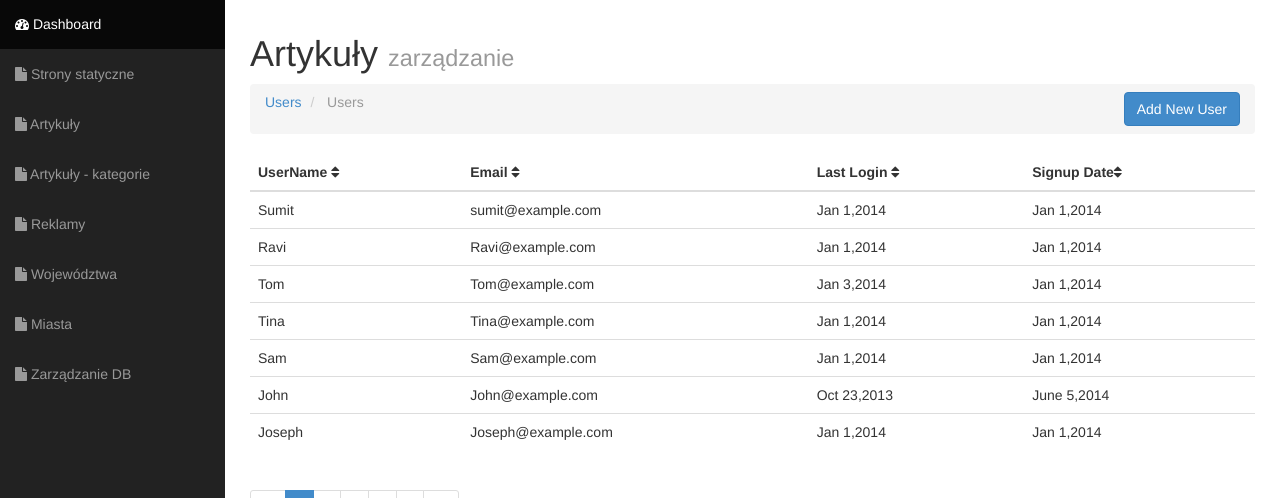
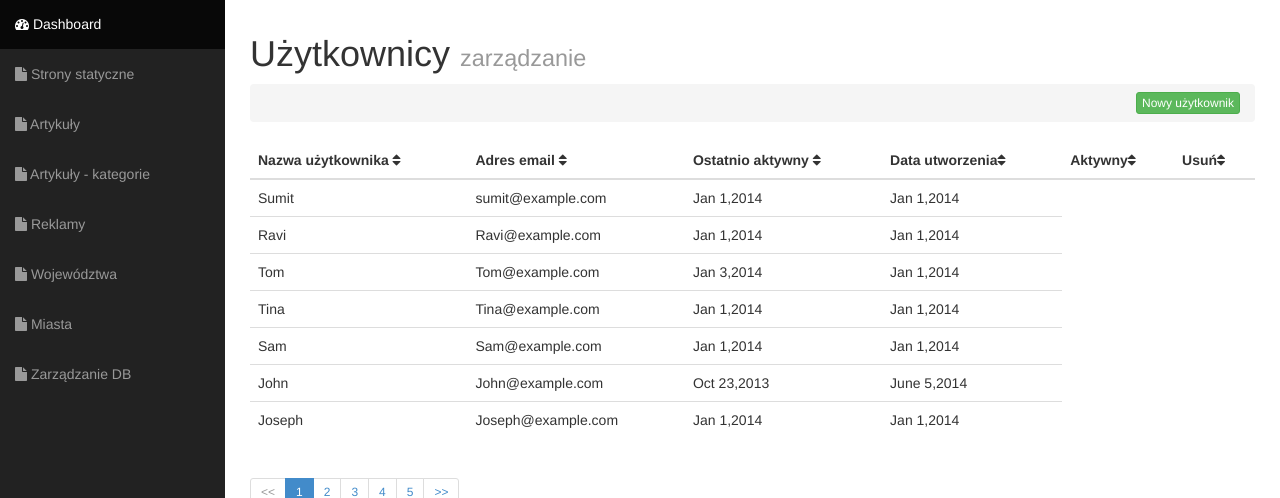
Before and after one commit to micromachine/simplecms, a CodeIgniter app: template application/views/admin/vwManageUser.php in a window 1280 px wide. Shown: the part 51-549 px from the top of the page. Run offline with CodeIgniter, Linux system fonts and the light colour scheme; the template is opened without the code that fills it, so the values that code supplies are empty; some libraries are stand-ins or nearby versions.

Commit message:
Poprawki

```diff
--- a/application/controllers/admin/cms.php
+++ b/application/controllers/admin/cms.php
@@ -12,6 +12,7 @@ class Cms extends CI_Controller {
             redirect('admin/home');
         }
     }
+///var/www/ark/uploads/images/20151118/
 
     public function index() {
         $arr['page'] = 'cms';
@@ -24,10 +25,6 @@ class Cms extends CI_Controller {
  	 mkdir($config['upload_path'], 0777, TRUE);
 	}
 	}
-
-
-
-
 
      public function edit_cms($id='') {
         $arr['page'] = 'cms';
--- a/application/controllers/admin/voivodeship.php
+++ b/application/controllers/admin/voivodeship.php
@@ -21,6 +21,7 @@ class Voivodeship extends CI_Controller {
     }
 
     public function delete_province(){
+        $this->voivodeship_model->delete_voivodeship($id = $_POST['id']);
 
 
     } //delete_province
--- a/application/views/admin/vwEditCMS.php
+++ b/application/views/admin/vwEditCMS.php
@@ -32,11 +32,11 @@ $this->load->view('admin/vwHeader');
     <div class="fld">
         <form method="post" action="<?php echo base_url(); ?>admin/cms/update_cms">
         <table>
-            <tr><td>Page</td><td>&nbsp;</td><td><?php
+            <tr><td>Nazwa</td><td>&nbsp;</td><td><?php
                     echo isset($cms[0]['label']) && !empty($cms[0]['label']) ? $cms[0]['label'] : '';
                     ?></td></tr>
               <tr><td>&nbsp;</td><td>&nbsp;</td><td>&nbsp;</td></tr>
-              <tr><td>Content</td><td>&nbsp;</td><td>  <input type="hidden" value="<?php echo isset($cms[0]['id']) && !empty($cms[0]['id']) ? $cms[0]['id'] : '';?>" name="pst_id">
+              <tr><td>Zawartość</td><td>&nbsp;</td><td>  <input type="hidden" value="<?php echo isset($cms[0]['id']) && !empty($cms[0]['id']) ? $cms[0]['id'] : '';?>" name="pst_id">
                       <textarea name="tst_content"><?php
                     echo isset($cms[0]['content']) && !empty($cms[0]['content']) ? $cms[0]['content'] : '';
                     ?></textarea>
--- a/application/views/admin/vwHeader.php
+++ b/application/views/admin/vwHeader.php
@@ -48,7 +48,7 @@
         <div class="collapse navbar-collapse navbar-ex1-collapse">
           <ul class="nav navbar-nav side-nav">
             <li <?php echo  $pg =='dash' ? 'class="active"' : '' ?>><a href="<?php echo base_url(); ?>admin/dashboard"><i class="fa fa-dashboard"></i> Dashboard</a></li>
-<li <?php echo  $pg =='cms' ? 'class="active"' : '' ?>><a href="<?php echo base_url(); ?>admin/cms"><i class="fa fa-file"></i> Strony statyczne</a></li>
+            <li <?php echo  $pg =='cms' ? 'class="active"' : '' ?>><a href="<?php echo base_url(); ?>admin/cms"><i class="fa fa-file"></i> Strony statyczne</a></li>
             <li <?php echo  $pg =='art' ? 'class="active"' : '' ?>><a href="<?php echo base_url(); ?>admin/art"><i class="fa fa-file"></i> Artykuły</a></li>
             <li <?php echo  $pg =='artcategory' ? 'class="active"' : '' ?>><a href="<?php echo base_url(); ?>admin/artcategory"><i class="fa fa-file"></i> Artykuły - kategorie</a></li>
             <li <?php echo  $pg =='ads' ? 'class="active"' : '' ?>><a href="<?php echo base_url(); ?>admin/ads"><i class="fa fa-file"></i> Reklamy</a></li>
@@ -66,7 +66,7 @@
               <a href="#" class="dropdown-toggle" data-toggle="dropdown"><i class="fa fa-user"></i> <?php echo $this->session->userdata('username') ?> <b class="caret"></b></a>
               <ul class="dropdown-menu">
                 <li><a href="#"><i class="fa fa-user"></i> Profil</a></li>
-                <li><a href="#"><i class="fa fa-gear"></i> Ustawienia</a></li>
+                <li><a href="<?php echo base_url(); ?>admin/users"><i class="fa fa-gear"></i> Ustawienia</a></li>
                 <li class="divider"></li>
                 <li><a href="<?php echo base_url(); ?>admin/home/logout"><i class="fa fa-power-off"></i> Wyloguj</a></li>
               </ul>
--- a/application/views/admin/vwManageArtCategory.php
+++ b/application/views/admin/vwManageArtCategory.php
@@ -4,7 +4,7 @@ $this->load->view('admin/vwHeader');
       <div id="page-wrapper">
         <div class="row">
           <div class="col-lg-12">
-            <h1>Artykuły <small> - kategorie szarządzanie</small></h1>
+            <h1>Artykuły <small> - kategorie zarządzanie</small></h1>
             <ol class="breadcrumb">
 
 
--- a/application/views/admin/vwManageUser.php
+++ b/application/views/admin/vwManageUser.php
@@ -5,32 +5,31 @@ $this->load->view('admin/vwHeader');
 
         <div class="row">
           <div class="col-lg-12">
-            <h1>Artykuły <small> zarządzanie</small></h1>
+            <h1>Użytkownicy <small> zarządzanie</small></h1>
             <ol class="breadcrumb">
-              <li><a href="Users"><i class="icon-dashboard"></i> Users</a></li>
-              <li class="active"><i class="icon-file-alt"></i> Users</li>
 
-
-              <button class="btn btn-primary" type="button" style="float:right;">Add New User</button>
-              <div style="clear: both;"></div>
+             <a href="<?php echo base_url(); ?>admin/cms/show_cms/" class="btn btn-success btn-xs"  type="button" style="float:right;">Nowy użytkownik</a>
+                <div style="clear: both;"></div>
             </ol>
           </div>
         </div><!-- /.row -->
-
 
 
             <div class="table-responsive">
               <table class="table table-hover tablesorter">
                 <thead>
                   <tr>
-                    <th class="header">UserName <i class="fa fa-sort"></i></th>
-                    <th class="header">Email <i class="fa fa-sort"></i></th>
-                    <th class="header">Last Login <i class="fa fa-sort"></i></th>
-                    <th class="header">Signup Date<i class="fa fa-sort"></i></th>
+                    <th class="header">Nazwa użytkownika <i class="fa fa-sort"></i></th>
+                    <th class="header">Adres email <i class="fa fa-sort"></i></th>
+                    <th class="header">Ostatnio aktywny <i class="fa fa-sort"></i></th>
+                    <th class="header">Data utworzenia<i class="fa fa-sort"></i></th>
+                    <th class="header">Aktywny<i class="fa fa-sort"></i></th>
+                    <th class="header">Usuń<i class="fa fa-sort"></i></th>
                   </tr>
                 </thead>
                 <tbody>
-                  <tr>
+
+                    <tr>
                     <td>Sumit</td>
                     <td>sumit@example.com</td>
                     <td>Jan 1,2014</td>
--- a/application/views/admin/vwVoivodeshipEdit.php
+++ b/application/views/admin/vwVoivodeshipEdit.php
@@ -26,7 +26,7 @@ $this->load->view('admin/vwHeader');
 <div class="form-group">
   <label class="col-md-4 control-label" for="textinput">Nazwa : </label>
   <div class="col-md-5">
-  <input id="vname" name="vname" type="text" placeholder="np. <?php echo $voivodeship[0]['wojewodztwo']; ?>" class="form-control input-md" required="">
+  <input id="vname" name="vname" type="text" placeholder="np. <?php echo $voivodeship[0]['wojewodztwo']; ?>" class="form-control input-md" required="yes">
   <input type="hidden" name="id" value="<?php echo $voivodeship[0]['id']; ?>">
 
   </div>
@@ -91,7 +91,7 @@ $this->load->view('admin/vwFooter');
                  $('#successMessage').html("<b> Edycja przebiegła poprawnie </b>");
                  $('#success').show();
                  //setTimeout(function() {
-                 //location.href = "<?=site_url('admin/voivodeship')?>";
+                 location.href = "<?=site_url('admin/voivodeship')?>";
                  //}, 800);
 
         },
```
Also changed, not shown: application/controllers/admin/users.php (+1 -6 lines), application/models/voivodeship_model.php (+6 -1 lines), nbproject/private/private.xml (+3 -4 lines).
